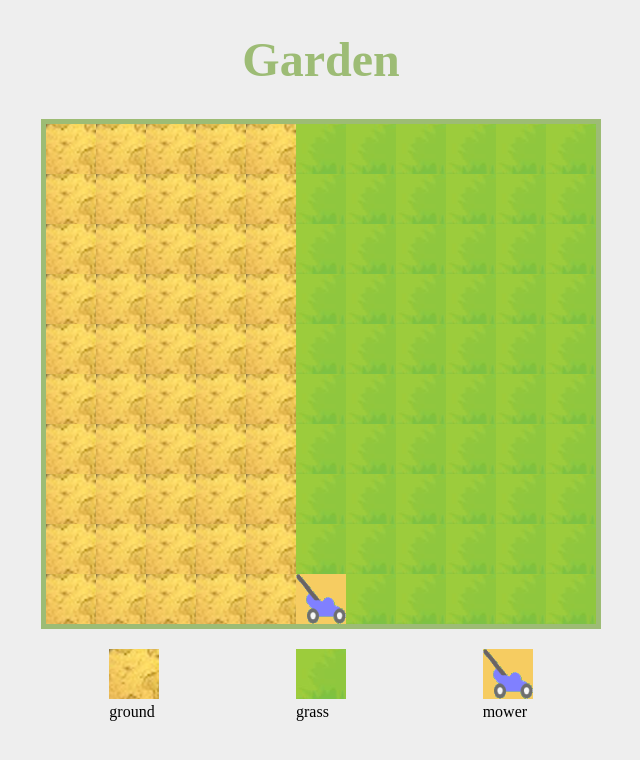
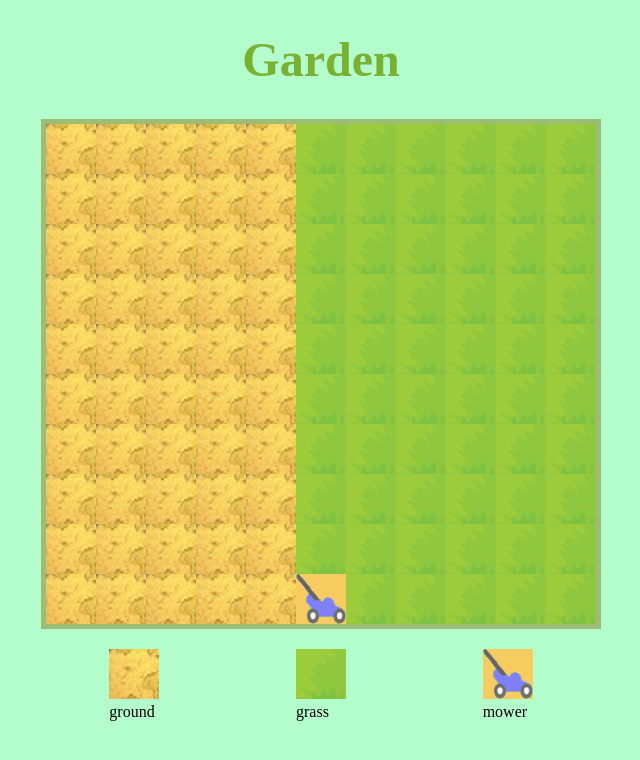
Before and after one commit to WeszeRita/Lawnmower, a website: page index.html in a window 1280 px wide. Shown: the whole page, without its empty margins (319-959 px from the left). Drawn offline with Linux system fonts and the light colour scheme.

Commit message:
changed the color

```diff
--- a/css/index.css
+++ b/css/index.css
@@ -1,10 +1,10 @@
 body {
-    background-color: #eee;
+    background-color: rgb(179, 253, 204);
 }
 
 h1 {
     text-align: center;
-    color: rgb(157, 188, 117);
+    color: rgb(121, 177, 48);
     font-size: 3rem;
 }
 
```
